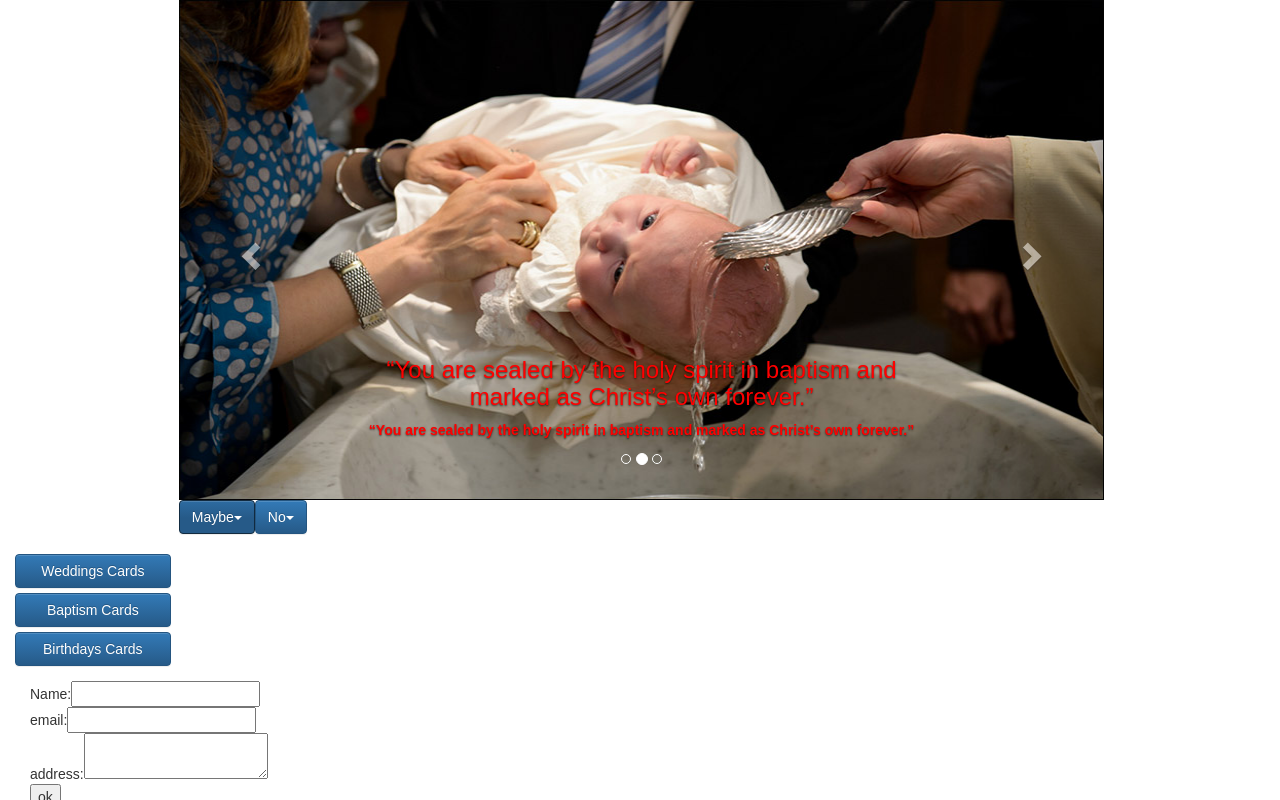
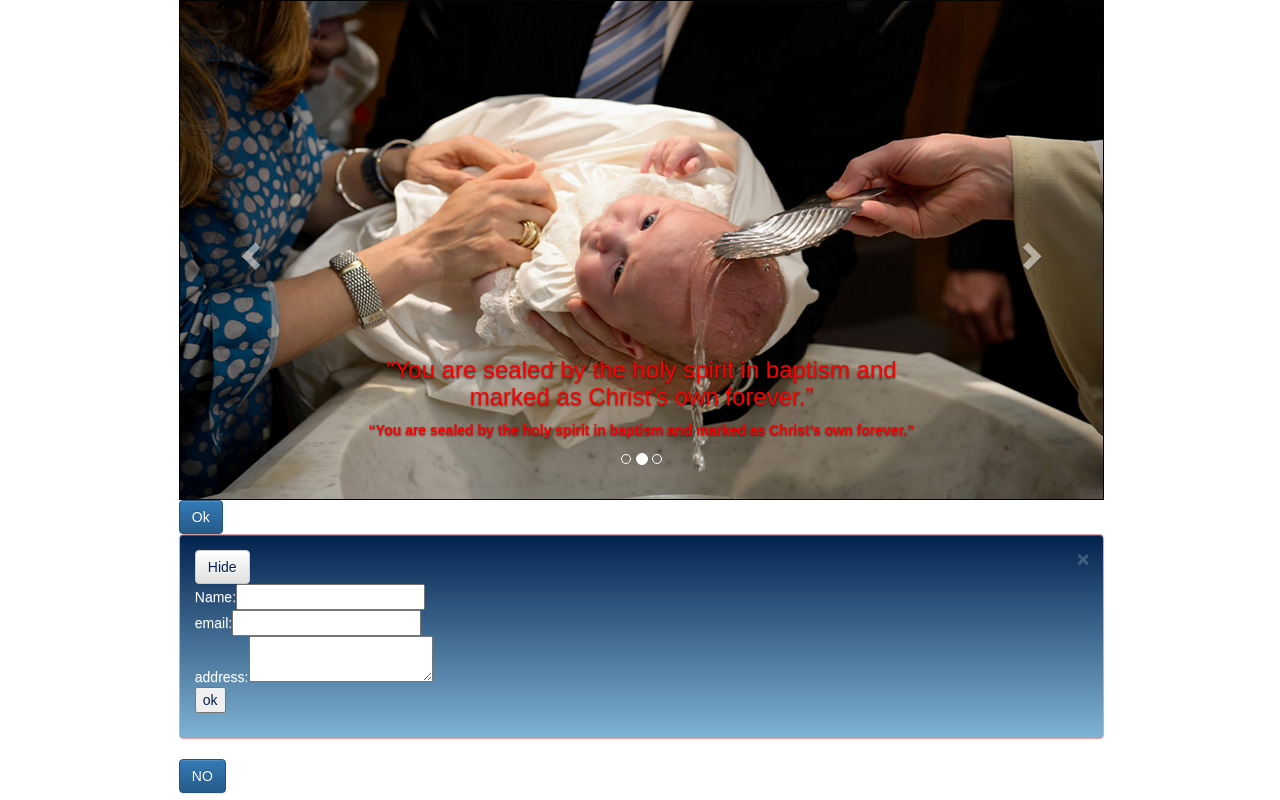
Before and after one commit to mitza24/final-project, a React (Create React App) app: page / in a window 1280 px wide. Both pictures are taken after a click on the button "Maybe". Shown: the top 800 px of the page. Built offline with nearby package versions, Linux system fonts and the light colour scheme.

Commit message:
first commit

```diff
--- a/src/App.css
+++ b/src/App.css
@@ -58,6 +58,7 @@
 .buttoncards{
   float:left;
   width: 50%;
+  height: 10%;
 }
 .cardsContainer{
   width: 100%;
@@ -69,7 +70,40 @@
 }
 .btn-primary {
 max-height: 20%;
+
+
 }
+
+.alert-danger {
+  background: linear-gradient(#02224d,#7FB3D5 );
+  color: #fff;
+}
+input{
+  color: #02224d;
+}
+textarea {
+  color:#02224d;
+}
+.btn-default {
+  color: #02224d;
+  background-color: #fff;
+}
+body {
+   color: #02224d;
+
+}
+
+html {
+  font-size: 10px;
+  -webkit-tap-highlight-color: #02224d;
+}
+button {
+  color:#02224d;
+}
+
+
+
+
 /*
 .btn-toolbar .btn, .btn-toolbar .btn-group, .btn-toolbar .input-group {
   float: none;
--- a/src/App.js
+++ b/src/App.js
@@ -2,8 +2,7 @@ import React, { Component } from 'react';
 import logo from './logo.svg';
 import './App.css';
 import People from './people.js';
-import alert from './alert';
-//import AlertDismissable from './alert'
+import AlertDismissable from './alert'
 
 import { Button, Grid, Row, Thumbnail, Col, ButtonToolbar, Carousel, CarouselItem, DropdownButton, Dropdown } from 'react-bootstrap';
 import { Nav, ButtonGroup, NavItem, Tab, Modal, FormGroup, FormControl, ControlLabel, HelpBlock } from 'react-bootstrap';
@@ -68,8 +67,17 @@ class App extends React.Component {
 
         <Row>
           <Col xs={12}>
-            <button class="btn btn-primary dropdown-toggle" type="button" data-toggle="dropdown">Maybe<span class="caret"></span></button>
-            <button class="btn btn-primary dropdown-toggle" type="button" data-toggle="dropdown">No<span class="caret"></span></button>
+            <AlertDismissable label="Ok">
+              <People/>
+            </AlertDismissable>
+            <AlertDismissable label="Maybe">
+              <People/>
+            </AlertDismissable>
+            <AlertDismissable label="NO">
+              <People/>
+            </AlertDismissable>
+
+
 
           </Col>
         </Row>
@@ -102,7 +110,6 @@ class App extends React.Component {
                 {/* <HelpBlock>Validation is based on string length.</HelpBlock> */}
               </FormGroup>
             </form>
-            <People />
 
             {/* <FieldGroup
               id="formControlsText"
@@ -126,6 +133,7 @@ class App extends React.Component {
             <FormGroup controlId="formControlsTextarea" bsSize="large">
               <ControlLabel>Write Your Own Text Invitation</ControlLabel>
               <FormControl componentClass="textarea" placeholder="Write Something..." />
+              <Button  block bsStyle="primary" className="buttonsend">Send</Button>
             </FormGroup>
           </Col>
 
@@ -173,7 +181,7 @@ const FormInstance = () => {
     <FormGroup controlId="formControlsTextarea" bsSize="large">
       <ControlLabel>Message</ControlLabel>
       <FormControl componentClass="textarea" placeholder="Write Something..." />
-    </FormGroup>
+      </FormGroup>
 
     {/* <FormGroup>
       <ControlLabel>Static text</ControlLabel>
--- a/src/alert.js
+++ b/src/alert.js
@@ -1,78 +1,32 @@
 import React from "react";
-import People from './people.js';
-import App from './App.js';
+import People from './people';
+import App from './App';
 import { Alert, Button } from 'react-bootstrap';
 
-class AlertDismissable extends React.Component {
-    constructor(props, context) {
-        super(props, context);
+export default class AlertDismissable extends React.Component {
 
-        this.handleDismiss = this.handleDismiss.bind(this);
-        this.handleShow = this.handleShow.bind(this);
-
-        this.state = {
-            show: true
-        };
+    state = {
+        show: false
     }
 
-    handleDismiss() {
-        this.setState({ show: false });
+    handleDismiss = () => {
+        this.setState({ show: false })
     }
 
-    handleShow() {
+    handleShow = () => {
         this.setState({ show: true });
     }
 
-    whenFormIsSubmit = evt => {
-        evt.preventDefault();
-        // get the originator of the event
-        const form = evt.target;
-        // get the fields values
-        const username = form.username.value;
-        const email = form.email.value;
-        const address = form.address.value;
-        // create a new person object
-        const person = { username, email, address };
-        // add the person to the array of people
-        const people = [...this.state.people, person];
-        // set the state to trigger a re-render of everything
-        this.setState({ people });
+    render() {
+      if (this.state.show) {
+        return (
+          <Alert bsStyle="danger" onDismiss={this.handleDismiss}>
+            <Button onClick={this.handleDismiss}>Hide</Button>
+            { this.props.children }
+          </Alert>
+        );
+      }
+
+      return <Button bsStyle="primary" onClick={this.handleShow}>{this.props.label}</Button>;
     }
-
-    render() {
-        //const people = this.state.people;
-        //const people_rendered = people.map(person => <Person {...person} />);
-        return (
-            <div>
-                <button onClick={(e) => { e.preventDefault(); this.clicked('person'); }} class="btn btn-primary dropdown-toggle" type="button" data-toggle="dropdown">Accept<span class="caret"></span></button>
-                {this.state.List1}
-                {/* FORM STARTS */}
-                <form onSubmit={this.whenFormIsSubmit}>
-                    <span>Name:</span>
-                    <input name="username" type="text" />
-                    <br />
-                    <span>email:</span>
-                    <input name="email" type="text" />
-                    <br />
-                    <span>address:</span>
-                    <textarea name="address" />
-                    <br />
-                    <button>ok</button>
-                </form>
-                {/* FORM ENDS */}
-
-            </div>
-        );
-    }
-}
-
-const Person = ({ username, email, address }) => (
-    <li>
-        <div>{username}</div>
-        <div>email: {email}</div>
-        <div>{address}</div>
-    </li>
-
-);
-
-export default AlertDismissable
+  }
```
Also changed, not shown: 1 other file (tests, documents, lock files or other folders).
